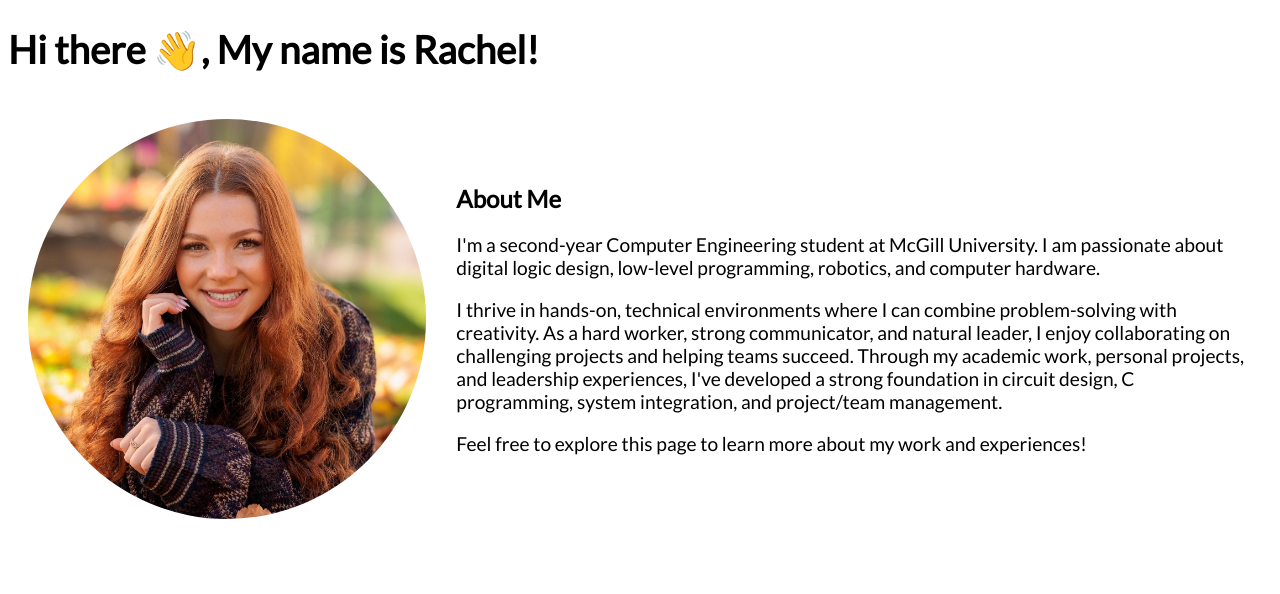
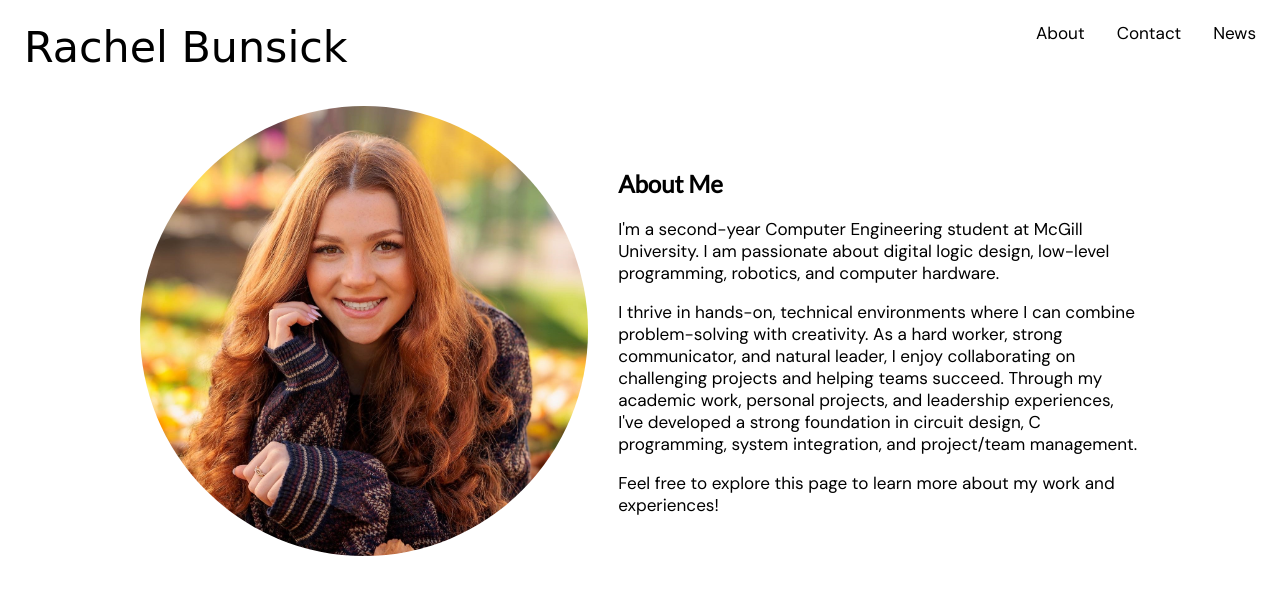
Before and after one commit to rachelbunsick/Website, a plain HTML site: page index.html in a window 1280 px wide. Drawn offline with Linux system fonts and the light colour scheme; a web font is replaced by a local one.

Commit message:
added navigation bar and landing page

```diff
--- a/index.html
+++ b/index.html
@@ -5,12 +5,22 @@
 <title>Rachel Bunsick</title>
 <link rel="stylesheet" href="style.css">
 <link href="https://fonts.googleapis.com/css2?family=Lato&display=swap" rel="stylesheet">
+<link rel="preconnect" href="https://fonts.googleapis.com">
+<link rel="preconnect" href="https://fonts.gstatic.com" crossorigin>
+<link rel="preconnect" href="https://fonts.googleapis.com">
+<link rel="preconnect" href="https://fonts.gstatic.com" crossorigin>
+<link href="https://fonts.googleapis.com/css2?family=Cormorant+Garamond:ital,wght@0,300..700;1,300..700&family=DM+Sans:ital,opsz,wght@0,9..40,100..1000;1,9..40,100..1000&family=Ms+Madi&family=PT+Serif:ital,wght@0,400;0,700;1,400;1,700&display=swap" rel="stylesheet">
+<link href="https://fonts.googleapis.com/css2?family=Montserrat&display=swap" rel="stylesheet">
+
 </head>
 <body>
 
-
-
-<h1>Hi there &#x1F44B, My name is Rachel!</h1>
+<ul>
+    <li><a href="#home" class="nav-name">Rachel Bunsick</a></li>
+    <li style="float:right"><a href="#news">News</a></li>
+    <li style="float:right"><a href="#contact">Contact</a></li>
+    <li style="float:right"><a href="#about">About</a></li>
+</ul>
 <div class="landing-container">
     <img src="rachel_headshot1.JPG" alt="Rachel Bunsick" class="headshot">
     <div>
--- a/style.css
+++ b/style.css
@@ -4,22 +4,55 @@
     align-items: center;
     gap: 30px;
     padding: 20px;
+    max-width: 1000px;
+    margin: 0 auto;
   }
 
   .headshot {
-    width: 400px;
-    height: 400px;
+    width: 450px;
+    height: 450px;
     object-fit: cover;
     border-radius: 50%;
+    margin-bottom: 20px;
   }
 
   body {
-    font-family: 'Lato', sans-serif;
-    font-size: 1.2rem;
+    font-family: 'DM Sans', sans-serif;
+    font-size: 1.07rem;
   }
 
   .subheading1 {
     font-family: 'Lato', sans-serif;
     font-size: 1.5rem;
     font-weight: bold;
+    justify-content: center;
   }
+
+  ul {
+    list-style-type: none;
+    margin: 0;
+    padding: 0;
+    overflow: hidden;
+  }
+
+  li {
+    float: left;
+  }
+
+  li a {
+    display: block;
+    color: rgb(0, 0, 0);
+    text-align: center;
+    padding: 14px 16px;
+    text-decoration: none;
+    font-family: 'DM Sans', sans-serif;
+  }
+
+  .active {
+    color:rgb(35, 112, 163);
+  }
+
+  li a.nav-name {
+    font-family: 'Ms Madi', cursive;
+    font-size: 2.5em;
+    }
```
